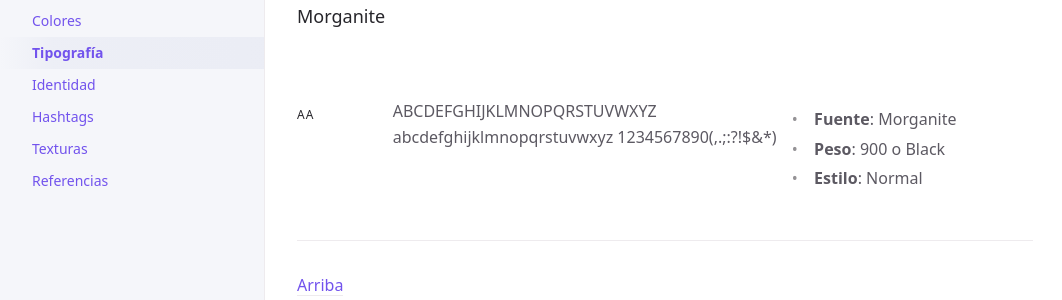
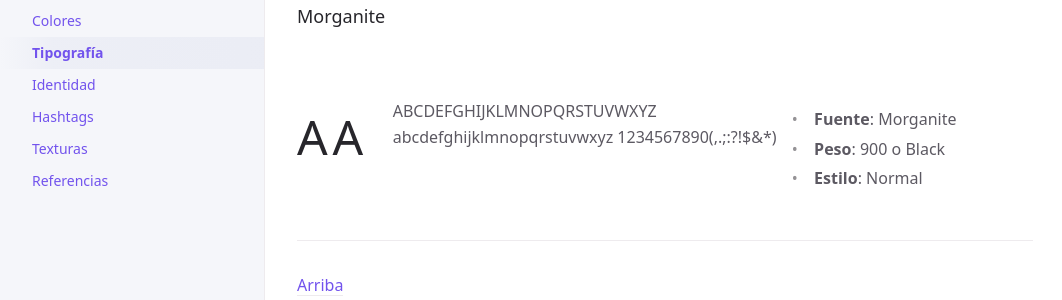
Before and after one commit to 1blockesports/laddercup-guidelines, a Jekyll site: the page built from docs/tipografia.md, in a window 1280 px wide. Shown: the part 167-467 px from the top of the page, without its empty margins (107-1169 px from the left). Built offline with Jekyll 4.4.1, drawn with Linux system fonts in a browser that asks for light colours.

Commit message:
Update tipografia.md

```diff
--- a/docs/tipografia.md
+++ b/docs/tipografia.md
@@ -11,7 +11,7 @@
 
 <div style="display:flex;flex-direction:row;flex-wrap:wrap;justify-content:space-between;align-items:flex-start">
 <div style="width:13%">
-<h4>AA</h4>
+<h4 style="font-size: 3rem !important;">AA</h4>
 </div>
 <div style="width:54%">
 ABCDEFGHIJKLMNOPQRSTUVWXYZ
```
